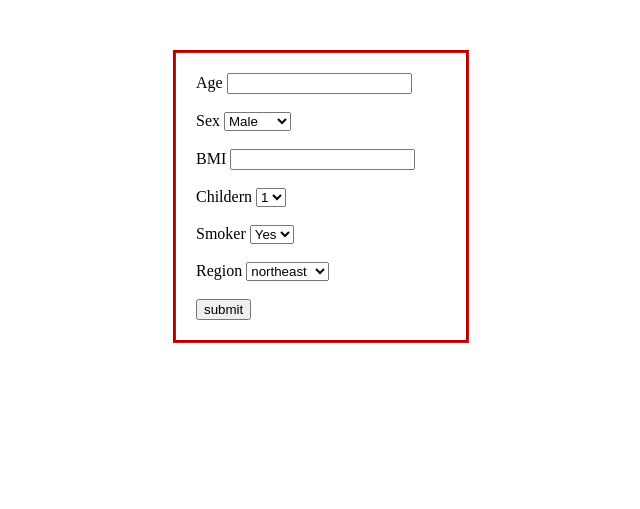
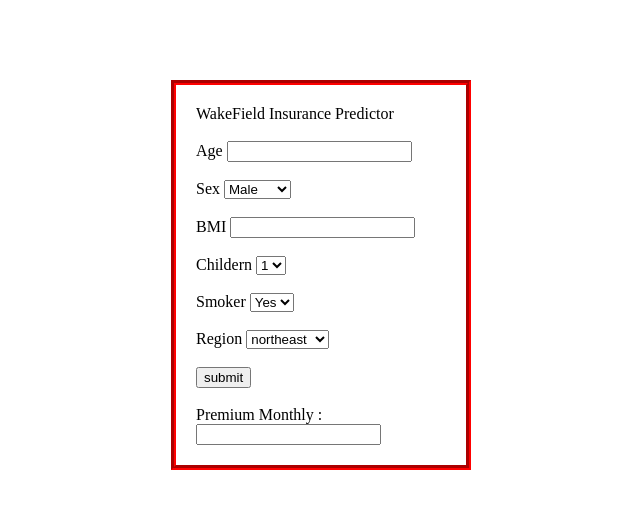
Before and after one commit to Kunalkhandodiya/Wakefield_insurance_Price_Predictor_ML-using_Django, a Django app: page / in a window 1280 px wide. Shown: the top 509 px of the page, without its empty margins (319-959 px from the left). Run offline with Django 5.2, Linux system fonts and the light colour scheme.

Commit message:
wakefield

```diff
--- a/app/templates/index.html
+++ b/app/templates/index.html
@@ -8,29 +8,31 @@
         form{
             width: 250px;
             height: auto;
-            margin-top: 50px;
+            margin-top: 80px;
             margin-left: auto;
             margin-right: auto;
             border-style: groove;
             border-color: red;
             padding: 20px;
+            border-width: 5px;
         }
 
     </style>
 </head>
 <body>
     <form method="post">
+        <caption>WakeField Insurance Predictor</caption><br><br>
 
         {% csrf_token %}
         <label>Age</label>
-        <input type="number" name="age"><br><br>
+        <input type="number" name="age" required><br><br>
         <label>Sex</label>
         <select name="sex">
             <option value="0">Male</option>
             <option value="1">Female</option>
         </select><br><br>
         <label>BMI</label>
-        <input type="text" name="bmi"><br><br>
+        <input type="text" name="bmi" required><br><br>
         <label>Childern</label>
         <select name="Childern">
             <option value="1">1</option>
@@ -51,9 +53,11 @@
             <option value="2">southeast</option>
             <option value="3">southwest</option>
         </select><br><br>
-        <input type="submit" value="submit">
+        <input type="submit" value="submit"><br><br>
+        <label>Premium Monthly : </label>
+        <input type="text" value="{{ result }}" >
     </form>
-    {{ result }}
+
 
 </body>
 </html>
```
Also changed, not shown: 1 other file.
